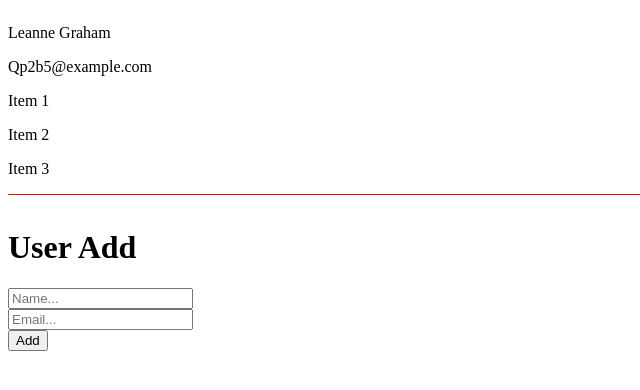
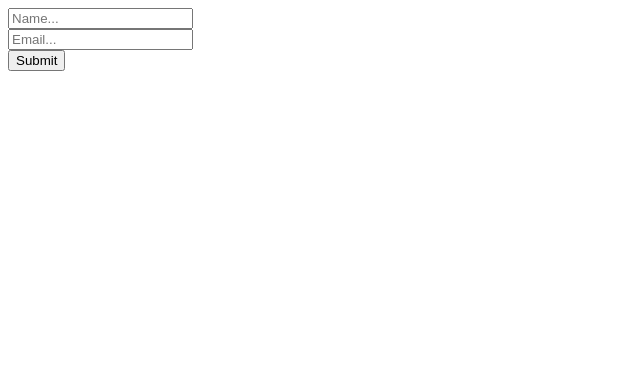
Before and after one commit to Unicode-Academy/unicode_reactjs_typescript, a React (Vite) app: page / in a window 1280 px wide. Shown: the top 390 px of the page, without its empty margins (0-640 px from the left). Built offline with nearby package versions, Linux system fonts and the light colour scheme; the HTML template or start-up script is replaced by a standard one.

Commit message:
React Hook - useState

```diff
--- a/src/App.tsx
+++ b/src/App.tsx
@@ -1,28 +1,64 @@
-import { useEffect, useState } from "react";
-import UserAdd from "./components/Users/UserAdd";
-import UserList from "./components/Users/UserList";
-import data from "./components/Users/data.json";
-export default function App() {
-  const [users, setUsers] = useState<
-    {
-      id: number | string;
-      name: string;
-      email: string;
-      style: React.CSSProperties;
-      histories: {
-        id: number | string;
-        name: string;
-        status: boolean;
-      }[];
-    }[]
-  >([]);
-  useEffect(() => {
-    setUsers(data);
-  }, []);
+// import { useState } from "react";
+
+import React, { useState } from "react";
+
+// const App = () => {
+//   const [count, setCount] = useState<number>(0);
+//   const handleIncrement = (): void => {
+//     setCount(count + 1);
+//   };
+//   const handleDecrement = (): void => {
+//     setCount(count - 1);
+//   };
+//   return (
+//     <div>
+//       <h1>Count: {count}</h1>
+//       <button onClick={handleDecrement}>-</button>
+//       <button onClick={handleIncrement}>+</button>
+//     </div>
+//   );
+// };
+
+// export default App;
+type User = {
+  name: string;
+  email: string;
+};
+function App() {
+  //   const [form, setForm] = useState<User | null | undefined>();
+  const [form, setForm] = useState<User | null>({} as User);
+  const handleChangeValue = (e: React.ChangeEvent<HTMLInputElement>) => {
+    setForm({ ...form, [e.target.name]: e.target.value } as User);
+    // setForm({ ...form, [e.target.name]: e.target.value });
+    // setForm(null);
+  };
+  const handleSubmit = (e: React.FormEvent<HTMLFormElement>) => {
+    e.preventDefault();
+    console.log(form);
+  };
   return (
     <div>
-      <UserList users={users} />
-      <UserAdd setUsers={setUsers} />
+      <form action="" onSubmit={handleSubmit}>
+        <div>
+          <input
+            type="text"
+            name="name"
+            placeholder="Name..."
+            onChange={handleChangeValue}
+          />
+        </div>
+        <div>
+          <input
+            type="email"
+            name="email"
+            placeholder="Email..."
+            onChange={handleChangeValue}
+          />
+        </div>
+        <button>Submit</button>
+      </form>
     </div>
   );
 }
+
+export default App;
```
Also changed, not shown: src/App02.tsx (added, +28 -0 lines).
